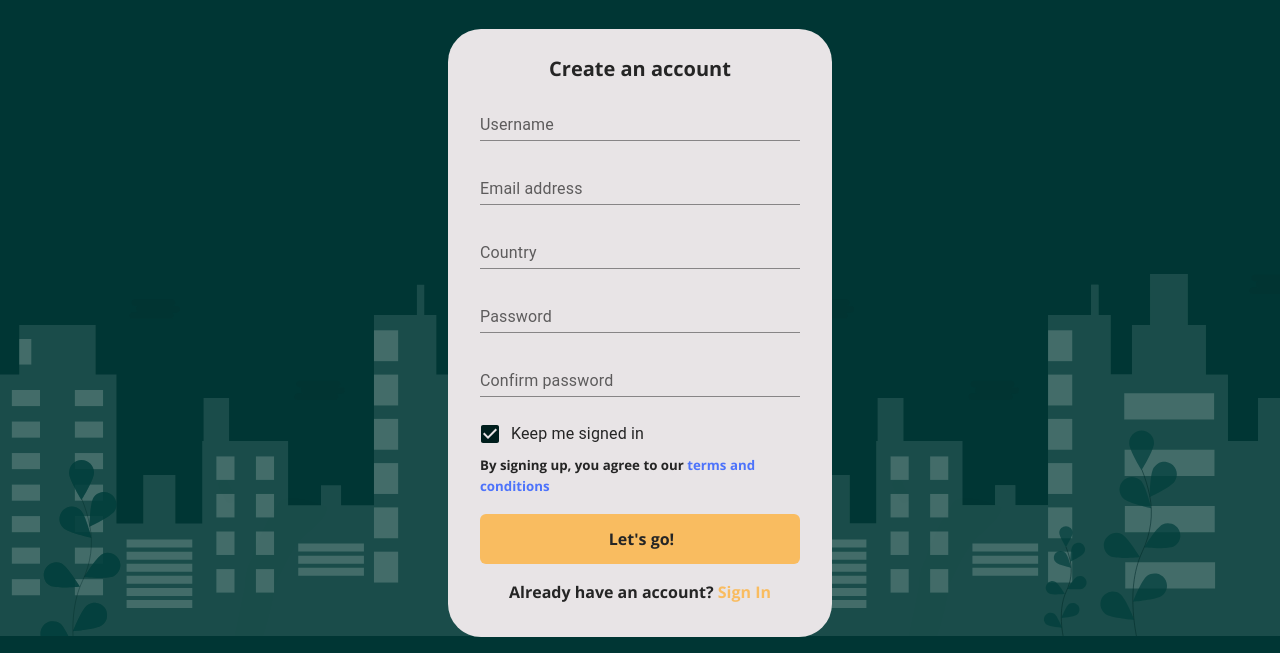
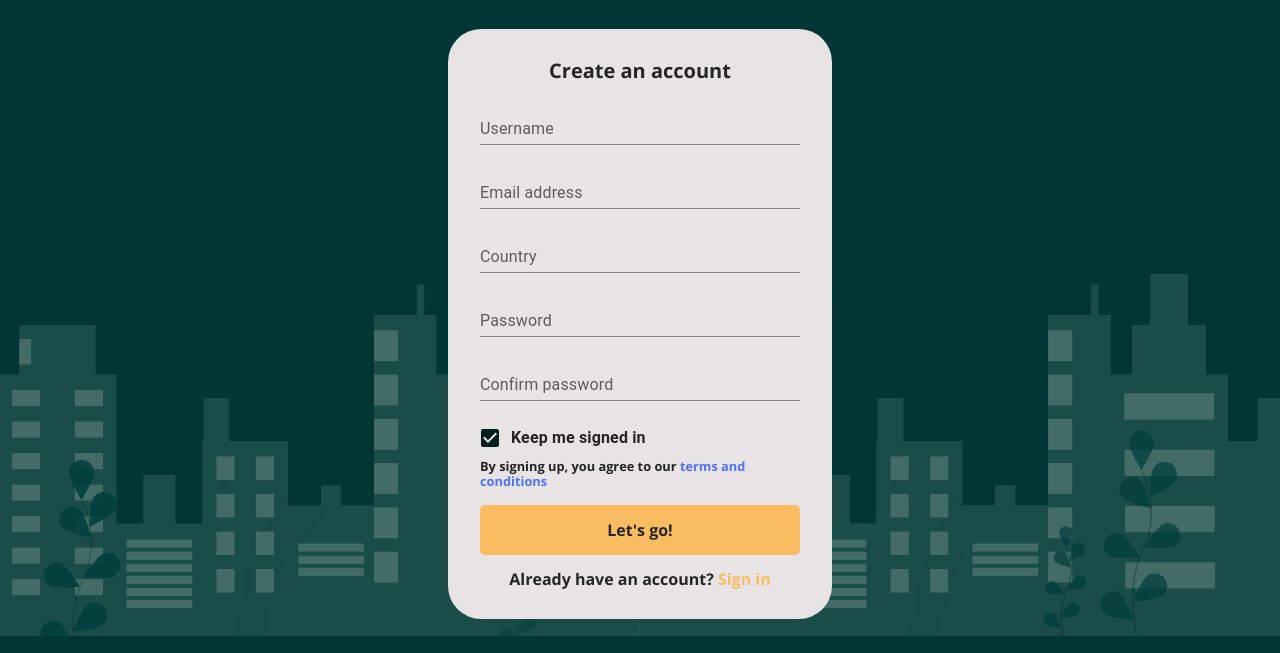
Before and after one commit to ParkingLotDevOps/Automated-Parking-Lot, a React app in the folder web-frontend/: page /sign-up in a window 1280 px wide. Shown: the part 164-817 px from the top of the page. Built offline with nearby package versions, Linux system fonts and the light colour scheme.

Commit message:
fixed small css bugs

```diff
--- a/web-frontend/src/components/App/App.js
+++ b/web-frontend/src/components/App/App.js
@@ -2,4 +2,4 @@ import { SignIn } from 'components';
 
 export default function App() {
   return <SignIn />;
-}
+};
--- a/web-frontend/src/components/BaseButton/BaseButton.module.css
+++ b/web-frontend/src/components/BaseButton/BaseButton.module.css
@@ -1,22 +1,17 @@
 .btn {
-  text-transform: unset;
-  text-align: center;
+  display: flex;
   align-items: center;
-  display: flex;
   justify-content: center;
-  width: 100%;
   height: 50px;
   border: none;
   outline: none;
-  border-radius: 6px;
-  padding: 0.75rem;
-  text-indent: 3px;
   font-size: 1rem;
+  border-radius: 5px;
 }
 
 .btn svg {
   width: fit-content;
-  margin-right: .2em;
+  margin-right: .5em;
 }
 
 .yellow {
--- a/web-frontend/src/components/SignIn/SignIn.js
+++ b/web-frontend/src/components/SignIn/SignIn.js
@@ -33,4 +33,4 @@ export default function SignIn() {
       </div>
     </SignContainer>
   );
-}
+};
--- a/web-frontend/src/components/SignUp/SignUp.js
+++ b/web-frontend/src/components/SignUp/SignUp.js
@@ -1,24 +1,19 @@
 import React from 'react';
-import { TextField } from '@mui/material';
-import FormControlLabel from '@mui/material/FormControlLabel';
-import Checkbox from '@mui/material/Checkbox';
-import { Typography } from '@mui/material';
-import { SignContainer } from 'components';
-import { BaseButton } from 'components';
+import { Link } from 'react-router-dom';
+import { TextField, FormControlLabel, Checkbox } from '@mui/material';
 
 import styles from './SignUp.module.css';
-
-import { Link } from 'react-router-dom';
+import { BaseButton, SignContainer } from 'components';
 
 export default function SignUp() {
   return (
     <SignContainer>
-      <h2 className={styles.h2}>Create an account</h2>
-      <TextField label="Username" variant="standard" fullWidth />
-      <TextField label="Email address" variant="standard" fullWidth />
-      <TextField label="Country" variant="standard" fullWidth />
-      <TextField label="Password" variant="standard" type="password" fullWidth />
-      <TextField label="Confirm password" variant="standard" type="password" fullWidth />
+      <h2 className={styles.title}>Create an account</h2>
+      <TextField fullWidth variant="standard" label="Username" />
+      <TextField fullWidth variant="standard" label="Email address" />
+      <TextField fullWidth variant="standard" label="Country" />
+      <TextField fullWidth variant="standard" label="Password" type="password" />
+      <TextField fullWidth variant="standard" label="Confirm password" type="password" />
 
       <div>
         <FormControlLabel
@@ -26,38 +21,30 @@ export default function SignUp() {
             <Checkbox
               defaultChecked
               sx={{
-                color: '#001E1D',
+                color: '#001e1d',
                 '&.Mui-checked': {
-                  color: '#001E1D'
+                  color: '#001e1d'
                 }
               }}
             />
           }
           label={
-            <Typography className={styles.label}>Keep me signed in</Typography>
+            <strong>
+              Keep me signed in
+            </strong>
           }
         />
-
-        <div className={styles.terms}>
-          By signing up, you agree to our{' '}
-          <span style={{ color: '#4D73FB', cursor: 'pointer' }}>
-            terms and conditions
-          </span>
+        <div className={styles.tos}>
+          By signing up, you agree to our&nbsp;
+          <Link to="#">terms and conditions</Link>
         </div>
       </div>
 
-      <div className={styles.btn}>
-        <BaseButton color="yellow">
-          Let's go!
-        </BaseButton>
-      </div>
-
-      <div className={styles.sign}>
-        Already have an account?{' '}
-        <Link to="/sign-in" className={styles.link}>
-          Sign In
-        </Link>
+      <BaseButton color="yellow">Let's go!</BaseButton>
+      <div className={styles.signin}>
+        Already have an account?&nbsp;
+        <Link to="/sign-in" className={styles.link}>Sign in</Link>
       </div>
     </SignContainer>
   );
-}
+};
--- a/web-frontend/src/components/SignUp/SignUp.module.css
+++ b/web-frontend/src/components/SignUp/SignUp.module.css
@@ -1,24 +1,24 @@
-h2 {
+.title {
   margin: 0;
   font-size: 1.25rem;
   text-align: center;
-  line-height: 1rem;
+  line-height: 1;
 }
 
-.label {
-  font-weight: bold;
+.tos {
+  font-size: 0.8rem;
+  line-height: 1.2;
 }
 
-.terms {
-  font-size: 0.83rem;
+.tos a {
+  color: #4d73fb;
 }
 
-.sign {
+.signin {
   text-align: center;
+  line-height: 1;
 }
 
-.link {
+.signin a {
   color: #f9bc60;
-  text-decoration: none;
-  cursor: pointer;
 }
--- a/web-frontend/src/index.css
+++ b/web-frontend/src/index.css
@@ -1,12 +1,12 @@
 * {
   box-sizing: border-box;
-  font-family: 'Open Sans', sans-serif;
 }
 
 html {
   -webkit-font-smoothing: antialiased;
   -moz-osx-font-smoothing: grayscale;
   line-height: 1.618;
+  font-family: 'Open Sans', sans-serif;
 }
 
 h1,
@@ -30,4 +30,5 @@ a {
 
 button {
   cursor: pointer;
+  font-family: 'Open Sans', sans-serif;
 }
```
